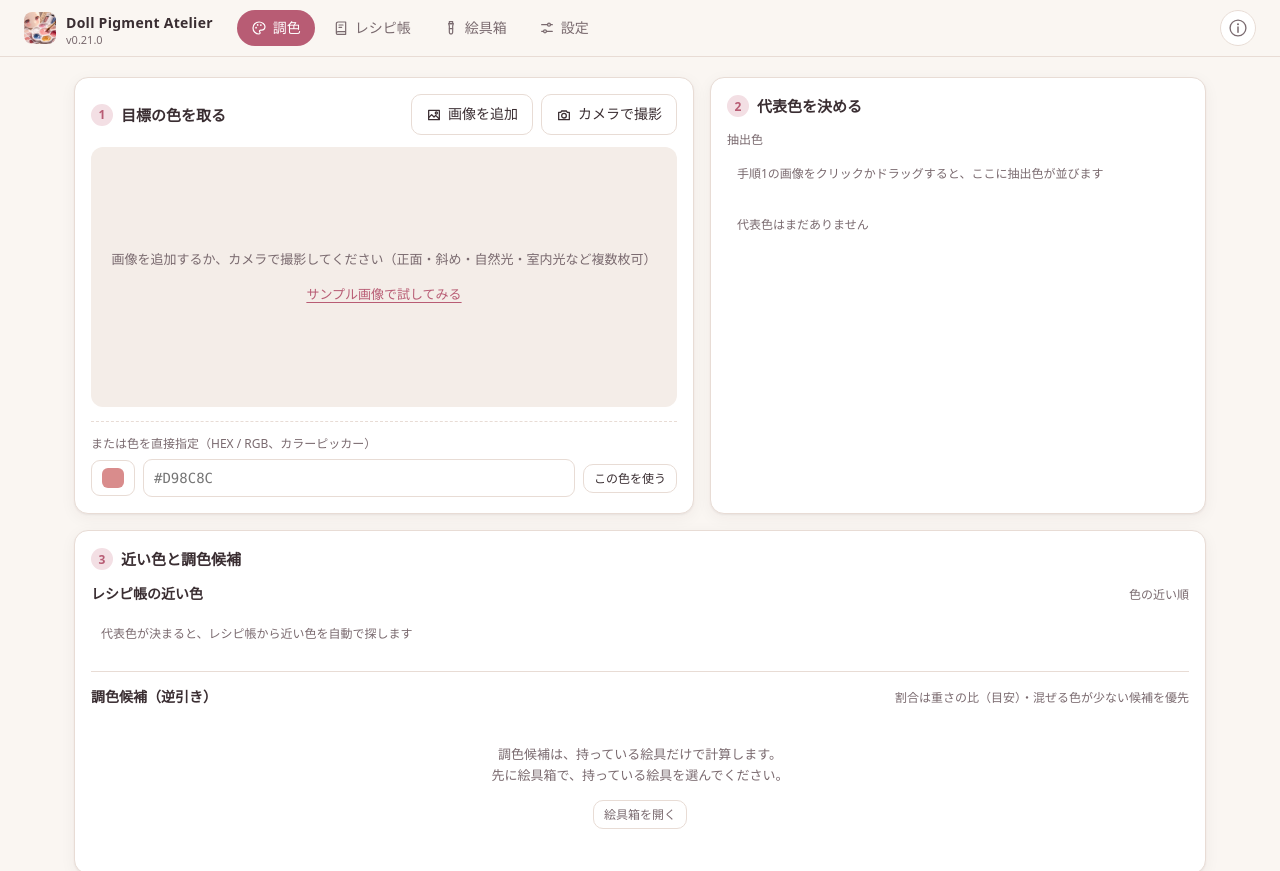
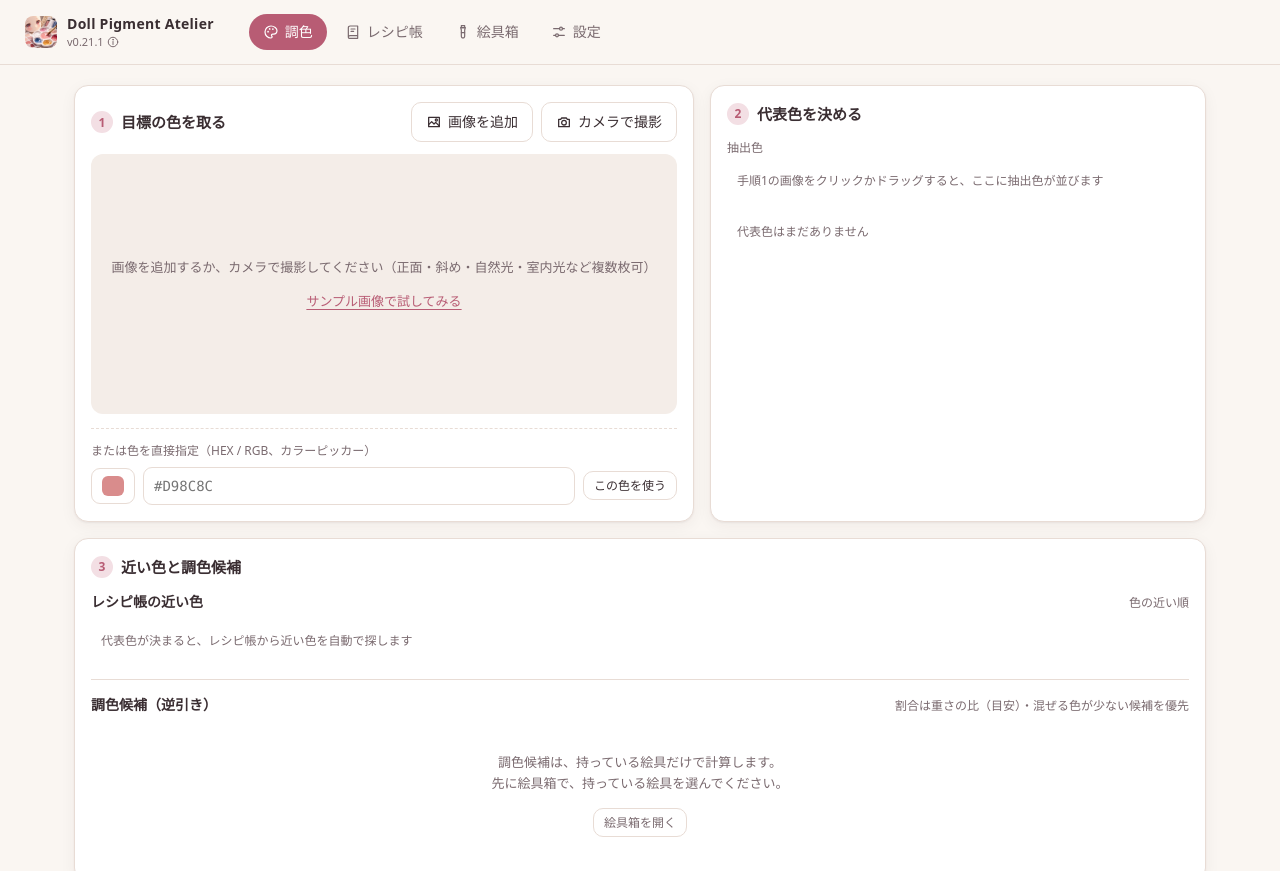
Before and after one commit to warabimochi-succubus-atelier/doll-pigment-atelier, a plain HTML site: page index.html in a window 1280 px wide. Shown: the top 871 px of the page. Drawn offline with Linux system fonts and the light colour scheme.

Commit message:
「このアプリについて」をアイコンと名前のボタンから開くようにする
右上の丸い ⓘ ボタンをやめ、Doll Iris Atelier の PWA 版にそろえて、
左上のアイコン・名前・版のまとまり全体をボタンにする（版の後ろに ⓘ を付ける）。

Co-Authored-By: Claude Opus 5.5 <noreply@anthropic.com>

```diff
--- a/css/style.css
+++ b/css/style.css
@@ -54,10 +54,21 @@ input:focus-visible, select:focus-visible, textarea:focus-visible { outline-offs
   padding: 10px 24px; background: color-mix(in srgb, var(--bg) 88%, transparent);
   backdrop-filter: blur(10px); border-bottom: 1px solid var(--line);
 }
-.brand { display: flex; align-items: center; gap: 10px; }
-.brand-icon { border-radius: 8px; display: block; }
-.brand-name { font-weight: 700; letter-spacing: .02em; }
-.brand-sub { font-size: 11px; color: var(--ink-2); line-height: 1; }
+/* アイコンと名前・版のまとまり全体が「このアプリについて」を開くボタン */
+.brand-heading { display: flex; margin: 0; min-width: 0; font: inherit; }
+.brand {
+  display: flex; align-items: center; gap: 10px; min-width: 0; min-height: 44px;
+  margin-left: -8px; padding: 4px 10px 4px 8px; border: 1px solid transparent; border-radius: 12px;
+  background: transparent; text-align: left; cursor: pointer;
+}
+@media (hover: hover) { .brand:hover { border-color: var(--line); background: var(--surface); } }
+.brand:active { background: var(--surface-2); }
+.brand-icon { border-radius: 8px; display: block; flex: none; }
+.brand-text { display: flex; flex-direction: column; gap: 3px; min-width: 0; }
+.brand-name { font-weight: 700; letter-spacing: .02em; line-height: 1.2; white-space: nowrap; overflow: hidden; text-overflow: ellipsis; }
+.brand-sub { display: flex; align-items: center; gap: 3px; font-size: 11px; color: var(--ink-2); line-height: 1; }
+.info-ic { width: 12px; height: 12px; flex: none; fill: none; stroke: currentColor; stroke-width: 2; stroke-linecap: round; }
+.info-ic .dot { fill: currentColor; }
 .tabs { display: flex; gap: 4px; }
 .tabs a {
   display: inline-flex; align-items: center; gap: 6px;
@@ -436,11 +447,6 @@ label.check input { width: 18px; height: 18px; margin: 0; accent-color: var(--ac
 .viewer-body img { max-width: 100%; max-height: calc(100dvh - 140px); object-fit: contain; border-radius: 8px; }
 
 /* ---- about ---- */
-.about-btn {
-  margin-left: auto; display: grid; place-items: center; width: 36px; height: 36px; flex: none;
-  border: 1px solid var(--line); border-radius: 50%; background: var(--surface); color: var(--ink-2); cursor: pointer;
-}
-.about-btn:hover { color: var(--accent); border-color: var(--accent); }
 .dialog.about { width: min(480px, calc(100% - 24px)); }
 .about-body { padding: 28px 24px 20px; text-align: center; overflow-y: auto; }
 .about-icon { border-radius: 22px; box-shadow: 0 4px 16px rgba(60, 40, 45, .18); }
@@ -508,7 +514,6 @@ label.check input { width: 18px; height: 18px; margin: 0; accent-color: var(--ac
   .zoom-tools { gap: 4px; }
   .zoom-tools .icon-btn { width: 36px; height: 36px; }
   .icon-btn { min-width: 36px; min-height: 36px; }
-  .about-btn { width: 40px; height: 40px; }
   label.check { min-height: 40px; }
   label.check input { width: 20px; height: 20px; }
   .stars-input { gap: 4px; }
--- a/index.html
+++ b/index.html
@@ -18,13 +18,16 @@
 </head>
 <body>
   <header class="topbar">
-    <div class="brand">
-      <img src="icons/icon-192.png" alt="" width="32" height="32" class="brand-icon">
-      <div>
-        <div class="brand-name">Doll Pigment Atelier</div>
-        <div class="brand-sub" data-app-version></div>
-      </div>
-    </div>
+    <!-- アプリのアイコンと名前・版のまとまり全体を「このアプリについて」のボタンにする（版のあとの ⓘ で開けることを示す） -->
+    <h1 class="brand-heading">
+      <button type="button" class="brand" id="btn-about" title="このアプリについて">
+        <img src="icons/icon-192.png" alt="" width="32" height="32" class="brand-icon">
+        <span class="brand-text">
+          <span class="brand-name">Doll Pigment Atelier</span>
+          <span class="brand-sub"><span data-app-version></span><svg class="info-ic" viewBox="0 0 24 24" aria-hidden="true"><circle cx="12" cy="12" r="9.5"/><path d="M12 11v6"/><circle cx="12" cy="7.5" r=".6" class="dot"/></svg></span>
+        </span>
+      </button>
+    </h1>
     <nav class="tabs" id="tabs">
       <a href="#mix" data-tab="mix">
         <svg class="tab-ic" viewBox="0 0 24 24" aria-hidden="true"><path d="M12 3a9 9 0 000 18c1.1 0 1.7-.8 1.7-1.7 0-.4-.2-.8-.5-1.1-.3-.3-.5-.7-.5-1.2 0-.9.8-1.7 1.7-1.7H16a5 5 0 005-5C21 6.7 17 3 12 3z"/><circle cx="7.6" cy="11.6" r="1.3" class="dot"/><circle cx="10" cy="7.4" r="1.3" class="dot"/><circle cx="14.8" cy="7.6" r="1.3" class="dot"/></svg>
@@ -43,9 +46,6 @@
         <span>設定</span>
       </a>
     </nav>
-    <button class="about-btn" id="btn-about" title="このアプリについて" aria-label="このアプリについて">
-      <svg viewBox="0 0 24 24" width="20" height="20" aria-hidden="true"><circle cx="12" cy="12" r="9.5" fill="none" stroke="currentColor" stroke-width="1.6"/><circle cx="12" cy="7.6" r="1.2" fill="currentColor"/><path d="M12 10.8v6.4" stroke="currentColor" stroke-width="1.8" stroke-linecap="round"/></svg>
-    </button>
   </header>
 
   <!-- 新しい版が届いたときの案内 -->
--- a/js/version.js
+++ b/js/version.js
@@ -1,4 +1,4 @@
 // アプリの版。画面（ヘッダーと「このアプリについて」）に表示し、Service Worker のキャッシュ名にも使う。
 // 公開する変更では、この値を上げる（利用者の端末に「新しい版があります」と知らせ、古いキャッシュを消す）
 // 0.x：初期版を公開する前の版。公開して他のユーザーが使えるようにするときに 1.0.0 にする
-const APP_VERSION = '0.21.0';
+const APP_VERSION = '0.21.1';
```
Also changed, not shown: 1 other file.
